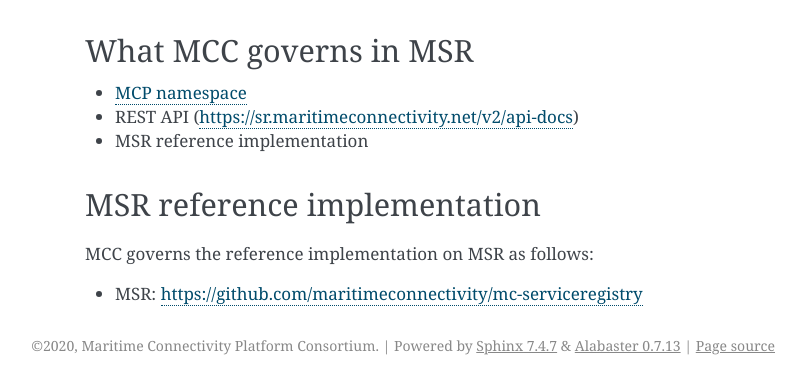
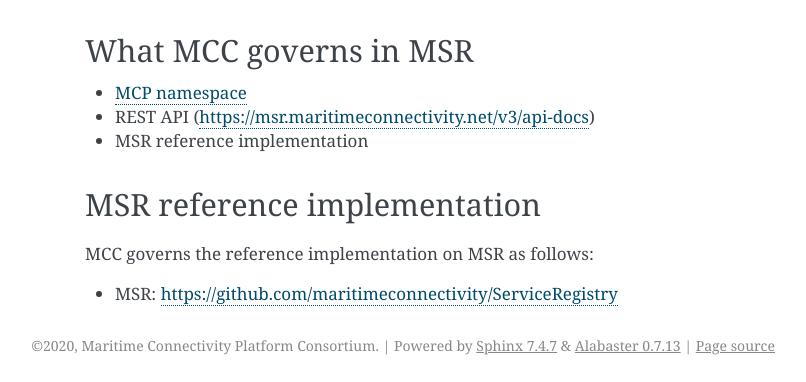
Before and after one commit to maritimeconnectivity/docs.maritimeconnectivity.net, a Sphinx documentation site: the page built from docs/source/MSR.rst, in a window 1280 px wide and 900 px high, scrolled down 4838 px. Shown: the part 515-897 px from the top of the window, without its empty margins (335-1141 px from the left). Built offline with Sphinx 7.4.7, drawn with Linux system fonts in a browser that asks for light colours; part of the change alters nothing that is shown; some of the changed text lies outside the part shown.

Commit message:
Fix MSR OpenAPI endpoints

```diff
--- a/docs/source/MSR.rst
+++ b/docs/source/MSR.rst
@@ -89,7 +89,7 @@ MSR API access
 ***********************************
 MSR is accessed by means of a REST API via HTTP protocol.
 The MSR API is standardized by MCC and uses Swagger (https://swagger.io/), the OpenAPI specification, to describe the details.
-An online API overview plus sample generation page can be found at MSR of MCC Testbed (https://sr.maritimeconnectivity.net/swagger-ui/index.html).
+An online API overview plus sample generation page can be found at MSR of MCC Testbed (https://msr.maritimeconnectivity.net/swagger-ui/index.html).
 
 Geographic Functionality
 ^^^^^^^^^^^^^^^^^^^^^^^^
@@ -152,11 +152,11 @@ For example::
 What MCC governs in MSR
 ^^^^^^^^^^^^^^^^^^^^^^^
 * :ref:`MCP namespace <mcp-mrn>`
-* REST API (https://sr.maritimeconnectivity.net/v2/api-docs)
+* REST API (https://msr.maritimeconnectivity.net/v3/api-docs)
 * MSR reference implementation
 
 MSR reference implementation
 ^^^^^^^^^^^^^^^^^^^^^^^^^^^^^^^^^^
 MCC governs the reference implementation on MSR as follows:
 
-- MSR: https://github.com/maritimeconnectivity/mc-serviceregistry
+- MSR: https://github.com/maritimeconnectivity/ServiceRegistry
```
